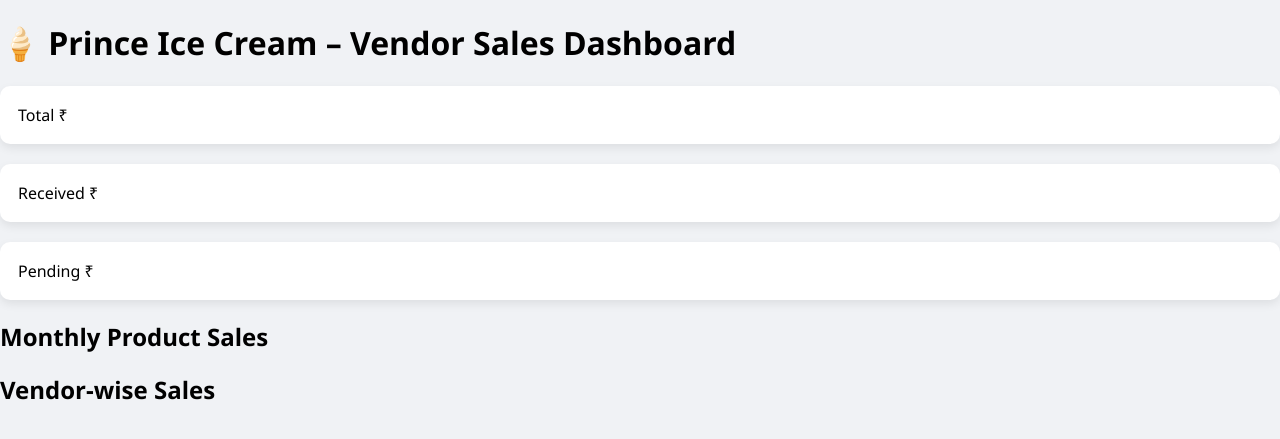
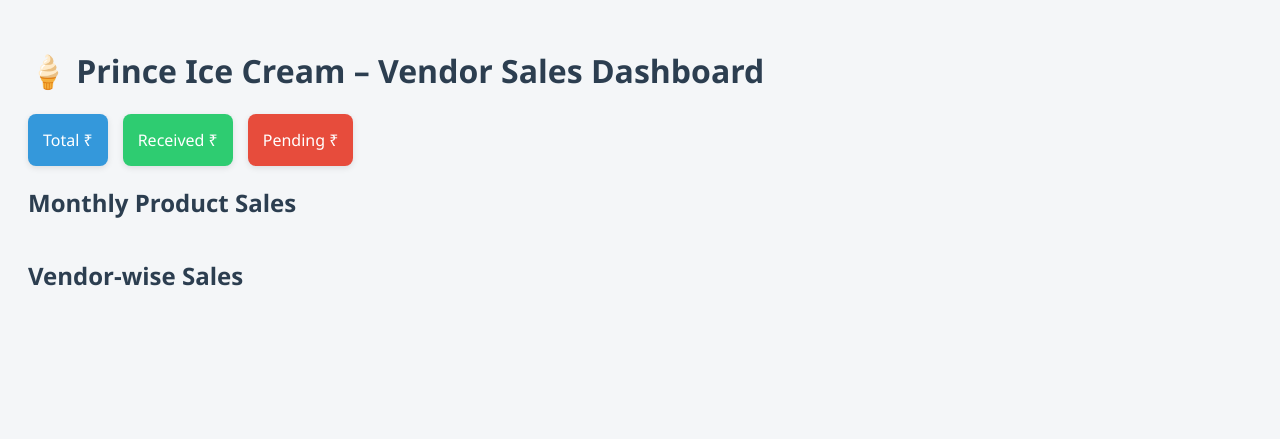
Before and after one commit to Trupti4004/prince-icecream-software, a Flask app: template templates/index.html in a window 1280 px wide. Shown: the top 439 px of the page. Run offline with Flask 3, Linux system fonts and the light colour scheme; the template is opened without the code that fills it, so the values that code supplies are empty; some libraries are stand-ins or nearby versions.

Commit message:
style.css

```diff
--- a/static/style.css
+++ b/static/style.css
@@ -1,125 +1,31 @@
-* {
-    box-sizing: border-box;
-}
-
 body {
-    font-family: "Segoe UI", Arial, sans-serif;
-    background: #f0f2f5;
-    margin: 0;
-    padding: 0;
-}
-
-header {
-    background: linear-gradient(90deg, #1e3c72, #2a5298);
-    color: white;
-    padding: 18px;
-    text-align: center;
-    font-size: 22px;
-    font-weight: bold;
-}
-
-.container {
-    max-width: 1200px;
-    margin: auto;
+    font-family: Segoe UI, Arial;
+    background: #f4f6f8;
     padding: 20px;
 }
 
-.card {
-    background: #ffffff;
-    padding: 18px;
-    margin-bottom: 20px;
-    border-radius: 10px;
-    box-shadow: 0 4px 10px rgba(0,0,0,0.08);
-}
+h1, h2 { color: #2c3e50; }
 
-.card h3 {
-    margin-top: 0;
-    color: #1e3c72;
-    border-bottom: 1px solid #eee;
-    padding-bottom: 8px;
-}
-
-input, select {
-    width: 100%;
-    padding: 10px;
-    margin-top: 6px;
-    margin-bottom: 12px;
-    border-radius: 6px;
-    border: 1px solid #ccc;
-    font-size: 14px;
-}
-
-button {
-    background: #1e3c72;
-    color: white;
-    border: none;
-    padding: 10px 18px;
-    border-radius: 6px;
-    cursor: pointer;
-    font-size: 14px;
-}
-
-button:hover {
-    background: #16325c;
-}
-
-.flex {
+.cards {
     display: flex;
-    gap: 20px;
+    gap: 15px;
     flex-wrap: wrap;
 }
 
-.flex .card {
-    flex: 1;
-    min-width: 280px;
+.card {
+    padding: 15px;
+    border-radius: 8px;
+    background: white;
+    box-shadow: 0 2px 6px rgba(0,0,0,.1);
 }
 
-table {
-    width: 100%;
-    border-collapse: collapse;
-    background: white;
-    border-radius: 8px;
-    overflow: hidden;
+.blue { background:#3498db;color:white; }
+.green { background:#2ecc71;color:white; }
+.red { background:#e74c3c;color:white; }
+
+.vendor-card {
+    background:white;
+    padding:15px;
+    margin-bottom:10px;
+    border-left:5px solid #3498db;
 }
-
-th {
-    background: #1e3c72;
-    color: white;
-    padding: 12px;
-    font-size: 14px;
-}
-
-td {
-    padding: 10px;
-    text-align: center;
-    border-bottom: 1px solid #eee;
-}
-
-tr:hover {
-    background-color: #f9f9f9;
-}
-
-.status-pending {
-    background: #ffeaa7;
-    color: #8a6d00;
-    padding: 5px 10px;
-    border-radius: 12px;
-    font-weight: bold;
-}
-
-.status-cleared {
-    background: #d4edda;
-    color: #155724;
-    padding: 5px 10px;
-    border-radius: 12px;
-    font-weight: bold;
-}
-
-.footer {
-    text-align: center;
-    padding: 12px;
-    background: #eaeaea;
-    margin-top: 30px;
-    font-size: 13px;
-    color: #555;
-}
```
